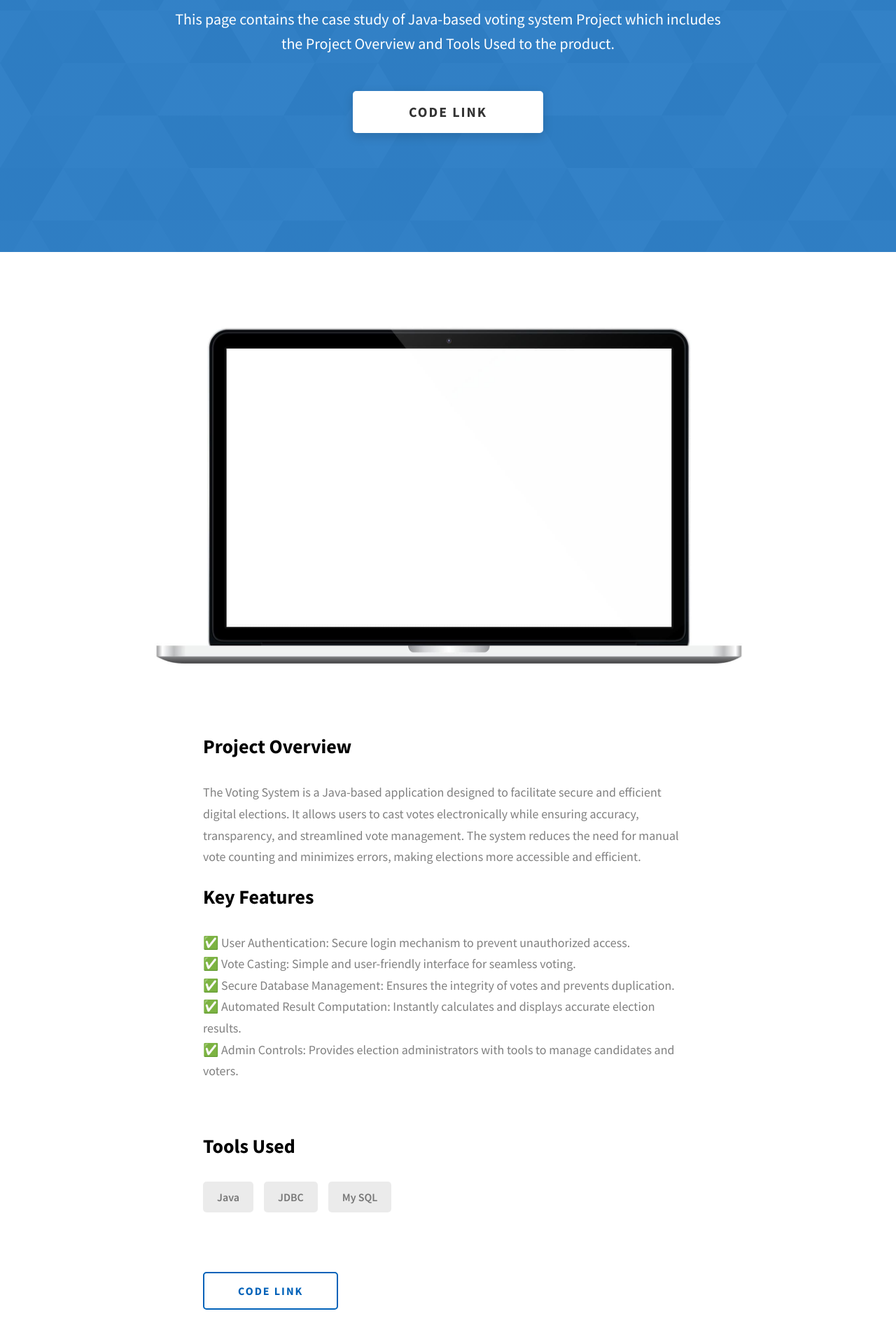
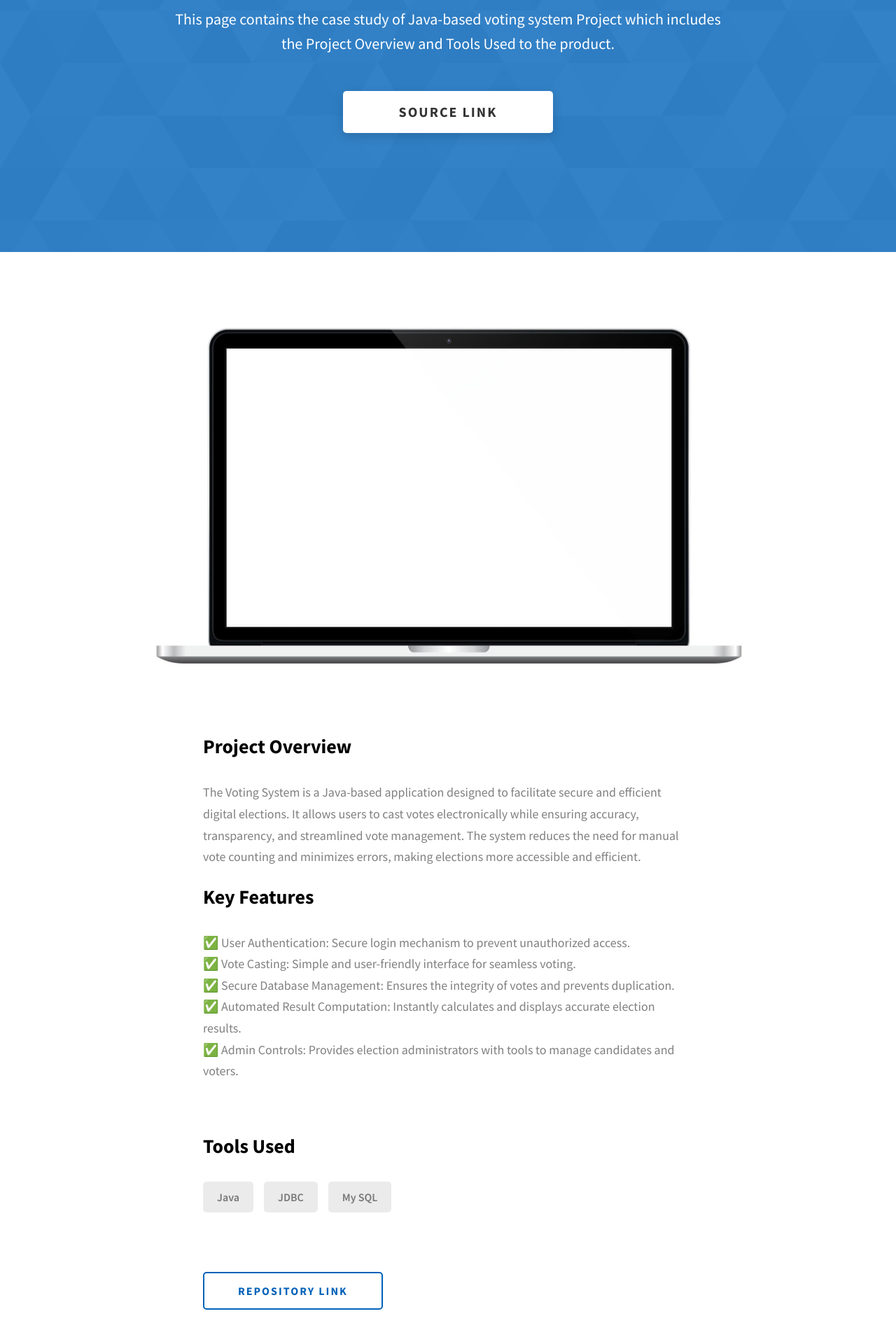
Before and after one commit to Kavin7094/my-portfolio, a website: page project-3.html in a window 1280 px wide. Shown: the part 360-2260 px from the top of the page at 70% size. Drawn offline with Linux system fonts and the light colour scheme.

Commit message:
Update project-3.html

```diff
--- a/project-3.html
+++ b/project-3.html
@@ -82,7 +82,7 @@ Java-based voting system</title>
         </p>
       </div>
       <div class="project-cs-hero__cta">
-        <a href="https://github.com/Kavin7094/Voting-system-" class="btn btn--bg" target="_blank">Code Link</a>
+        <a href="https://github.com/Kavin7094/Voting-system-" class="btn btn--bg" target="_blank">Source Link</a>
       </div>
     </div>
   </section>
@@ -123,7 +123,7 @@ Java-based voting system</title>
           </div>
           <div class="project-details__links">
             <a href="https://github.com/Kavin7094/Voting-system-"
-              class="btn btn--med btn--theme-inv project-details__links-btn" target="_blank">Code Link</a>
+              class="btn btn--med btn--theme-inv project-details__links-btn" target="_blank">Repository Link</a>
           </div>
         </div>
       </div>
```
